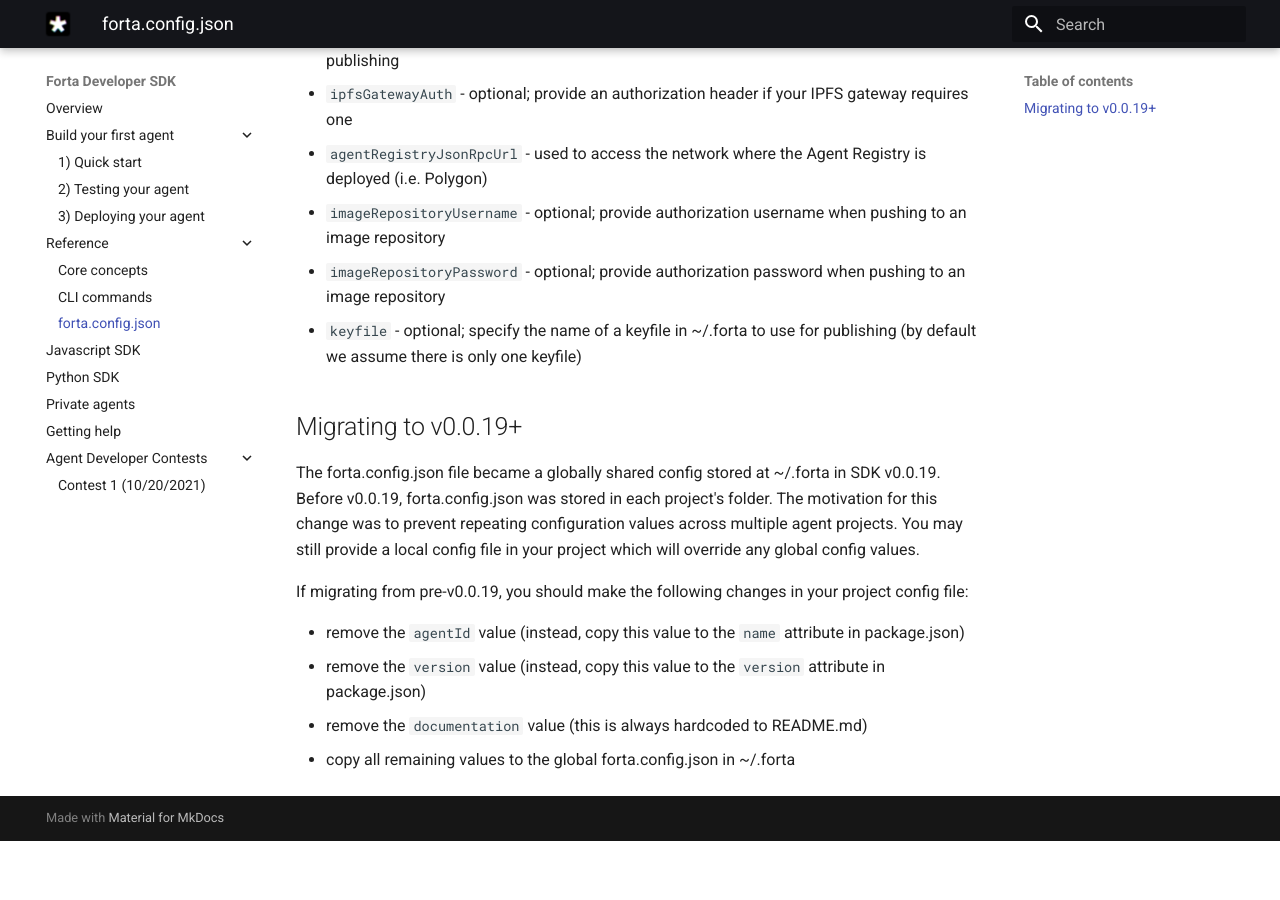
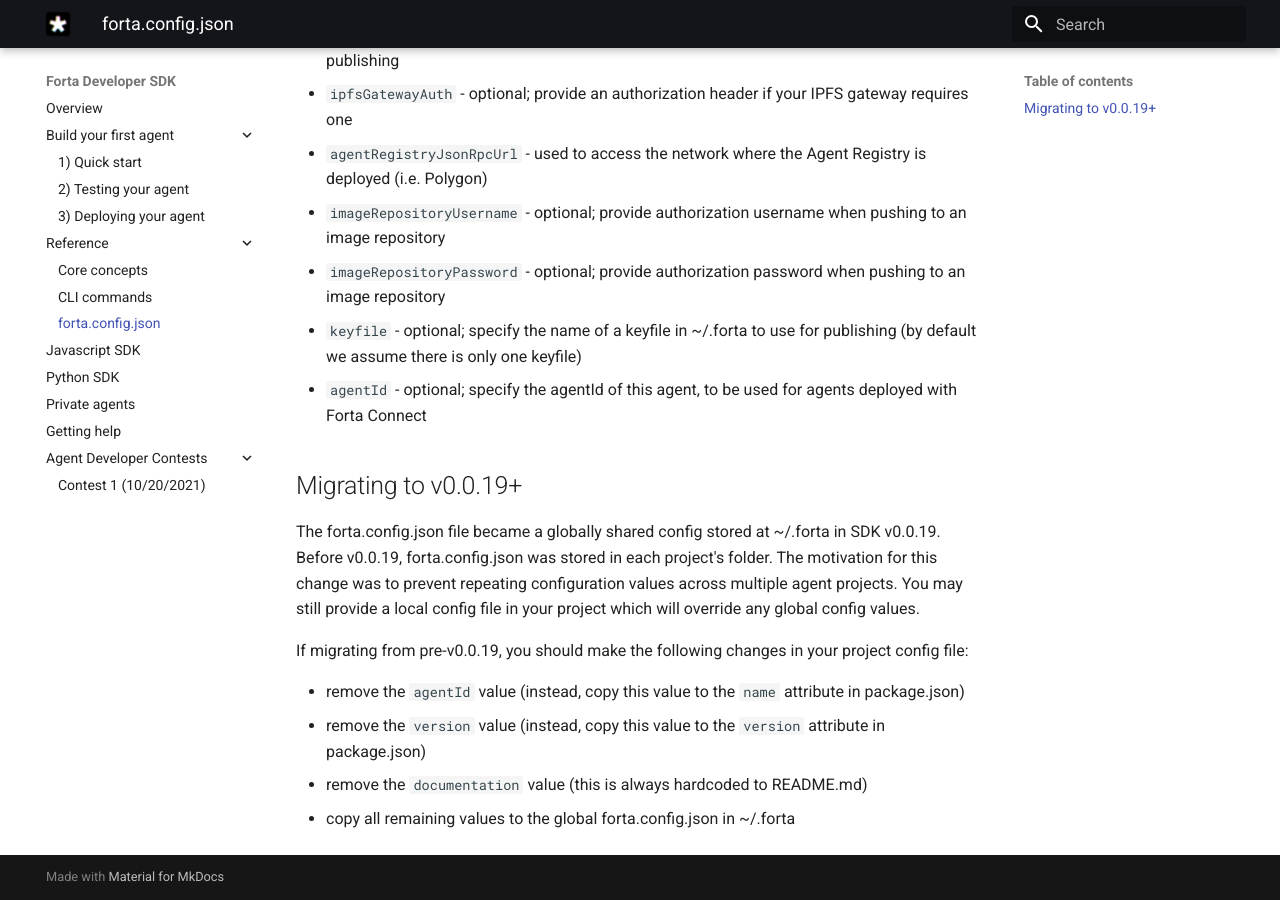
Before and after one commit to forta-network/docs, an MkDocs documentation site: the page built from docs/config.md, in a window 1280 px wide and 900 px high, scrolled down 564 px. Built offline with MkDocs 1.6.1 and Material for MkDocs 9.7.7, drawn with Linux system fonts in a browser that asks for light colours; before the commit the page ends 1405 px from its top, so only the background shows below that.

Commit message:
added agentId config property

```diff
--- a/docs/config.md
+++ b/docs/config.md
@@ -15,6 +15,7 @@
 - `imageRepositoryUsername` - optional; provide authorization username when pushing to an image repository
 - `imageRepositoryPassword` - optional; provide authorization password when pushing to an image repository
 - `keyfile` - optional; specify the name of a keyfile in ~/.forta to use for publishing (by default we assume there is only one keyfile)
+- `agentId` - optional; specify the agentId of this agent, to be used for agents deployed with Forta Connect
 
 ## Migrating to v0.0.19+
 
```
